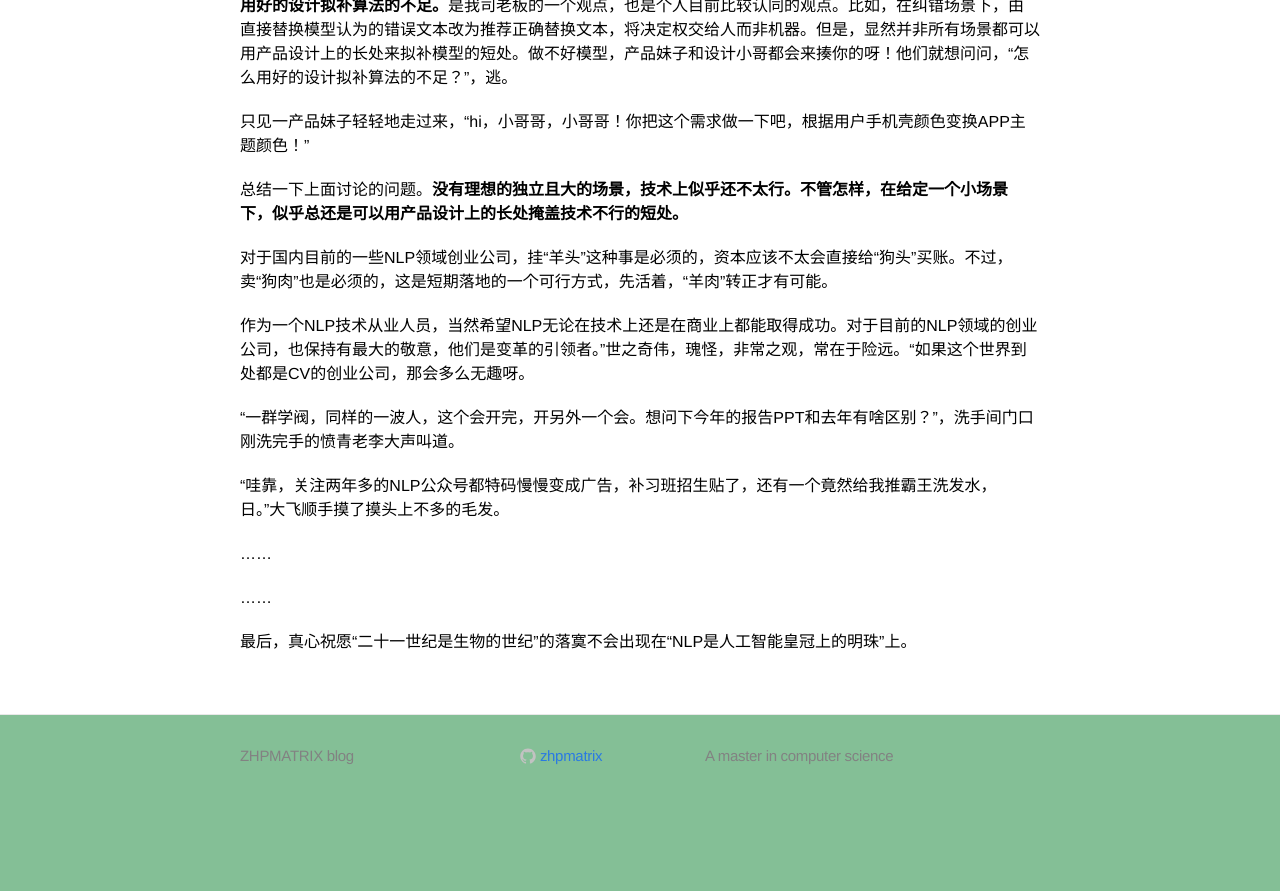
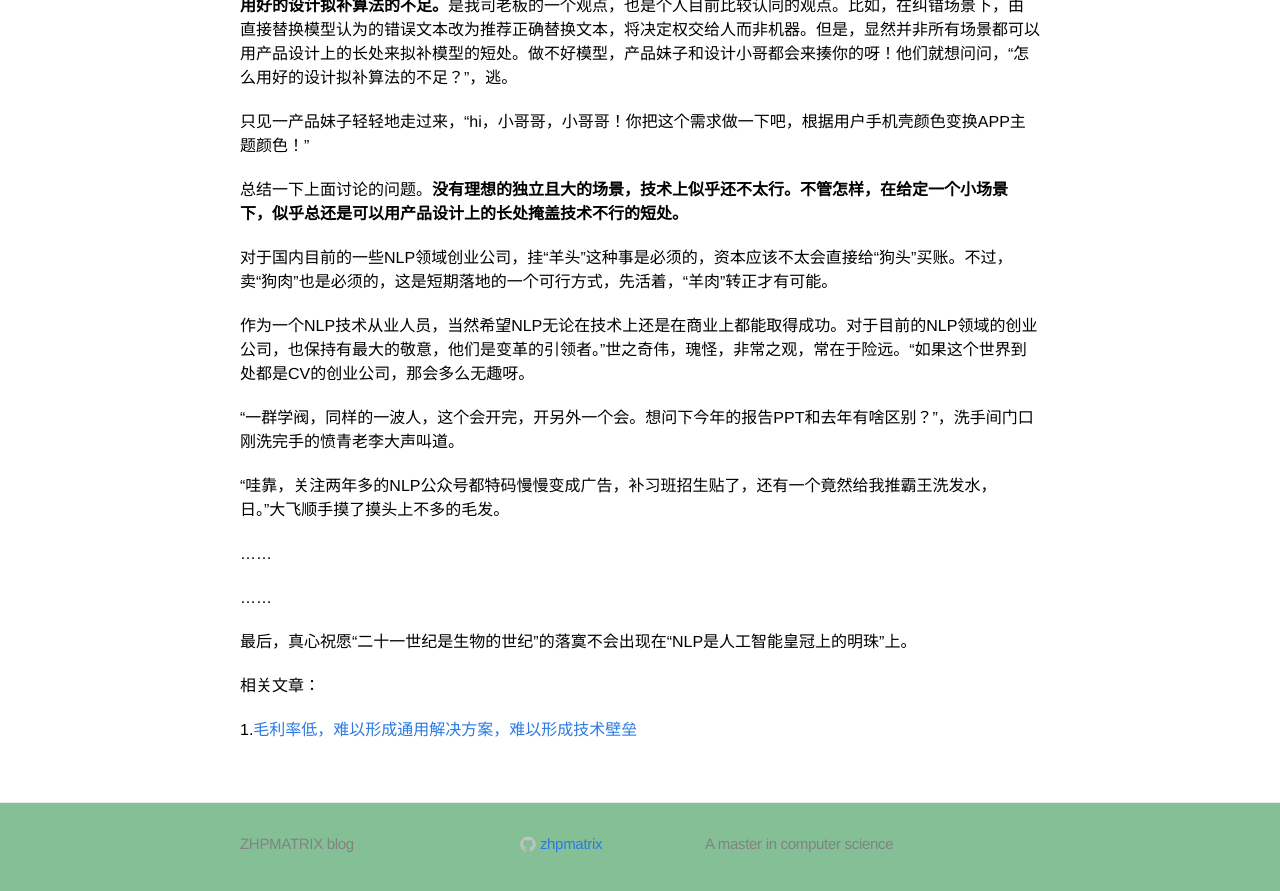
Before and after one commit to zhpmatrix/zhpmatrix.github.io, a Jekyll site: the page built from _posts/2019-11-02-thoughts-about-nlp-in-industry.md, in a window 1280 px wide and 900 px high, scrolled down 1970 px. Shown: the top 891 px of the window. Built offline with Jekyll 4.4.1, drawn with Linux system fonts in a browser that asks for light colours; comment, search, counter and statistics services are not loaded; before the commit the page ends 2782 px from its top, so only the background shows below that.

Commit message:
add new ref

```diff
--- a/_posts/2019-11-02-thoughts-about-nlp-in-industry.md
+++ b/_posts/2019-11-02-thoughts-about-nlp-in-industry.md
@@ -79,3 +79,7 @@ BLEU的出现极大地推动了机器翻译的进展。但是对于一些任务
 ......
 
 最后，真心祝愿“二十一世纪是生物的世纪”的落寞不会出现在“NLP是人工智能皇冠上的明珠”上。
+
+相关文章：
+
+1.[毛利率低，难以形成通用解决方案，难以形成技术壁垒](https://mp.weixin.qq.com/s?__biz=MzIzNjc1NzUzMw==&mid=2247538571&idx=4&sn=fa3df61e7fb319a1d5e6ce9bc8f85faa&chksm=e8d0e0f9dfa769ef85ffece00308bb31b9cab11bb169d9a40a57efc19776c729ed0e95d1e608&mpshare=1&scene=23&srcid&sharer_sharetime=1583812320502&sharer_shareid=0e8353dcb5f53b85da8e0afe73a0021b%23rd)
```
